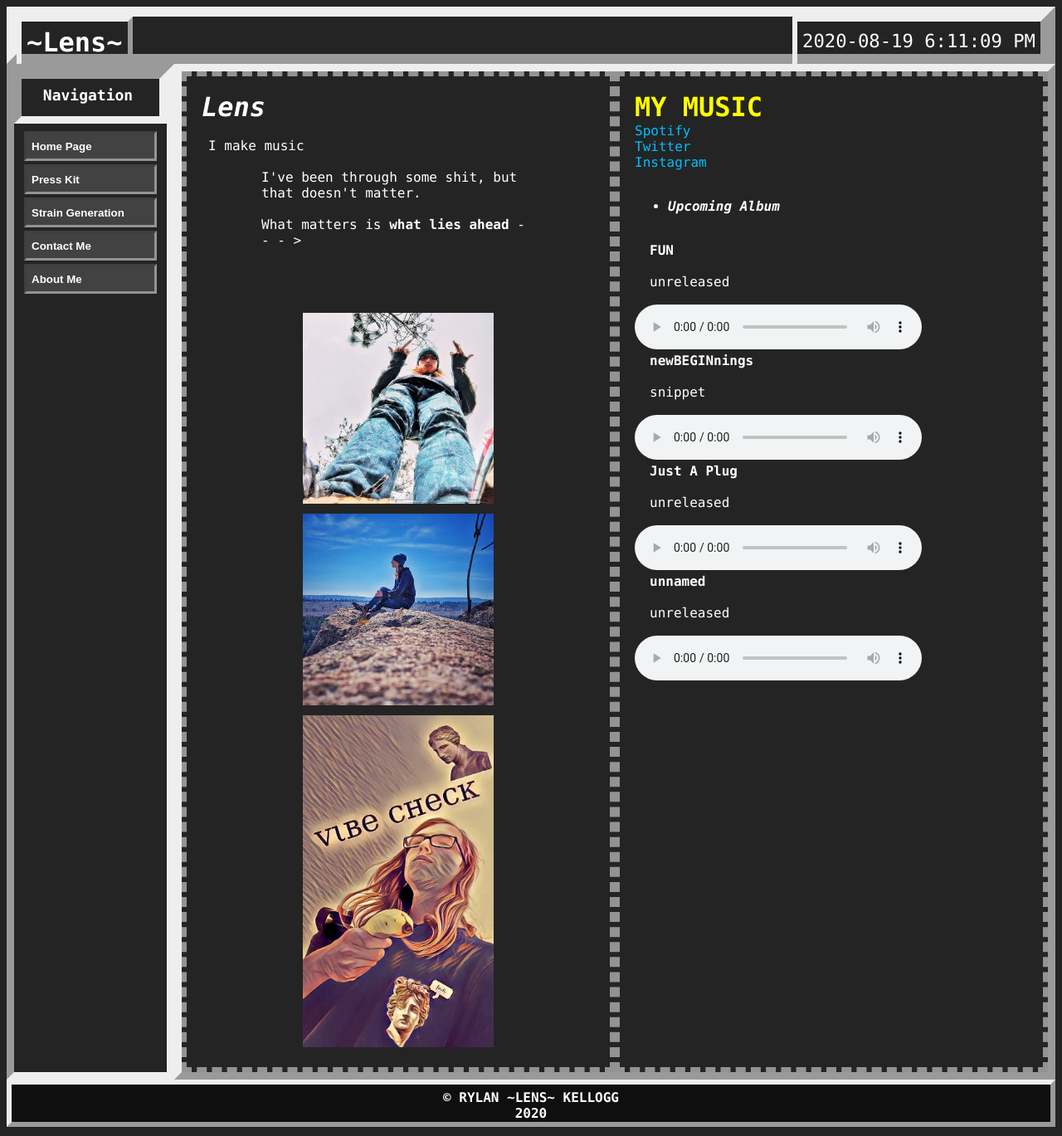
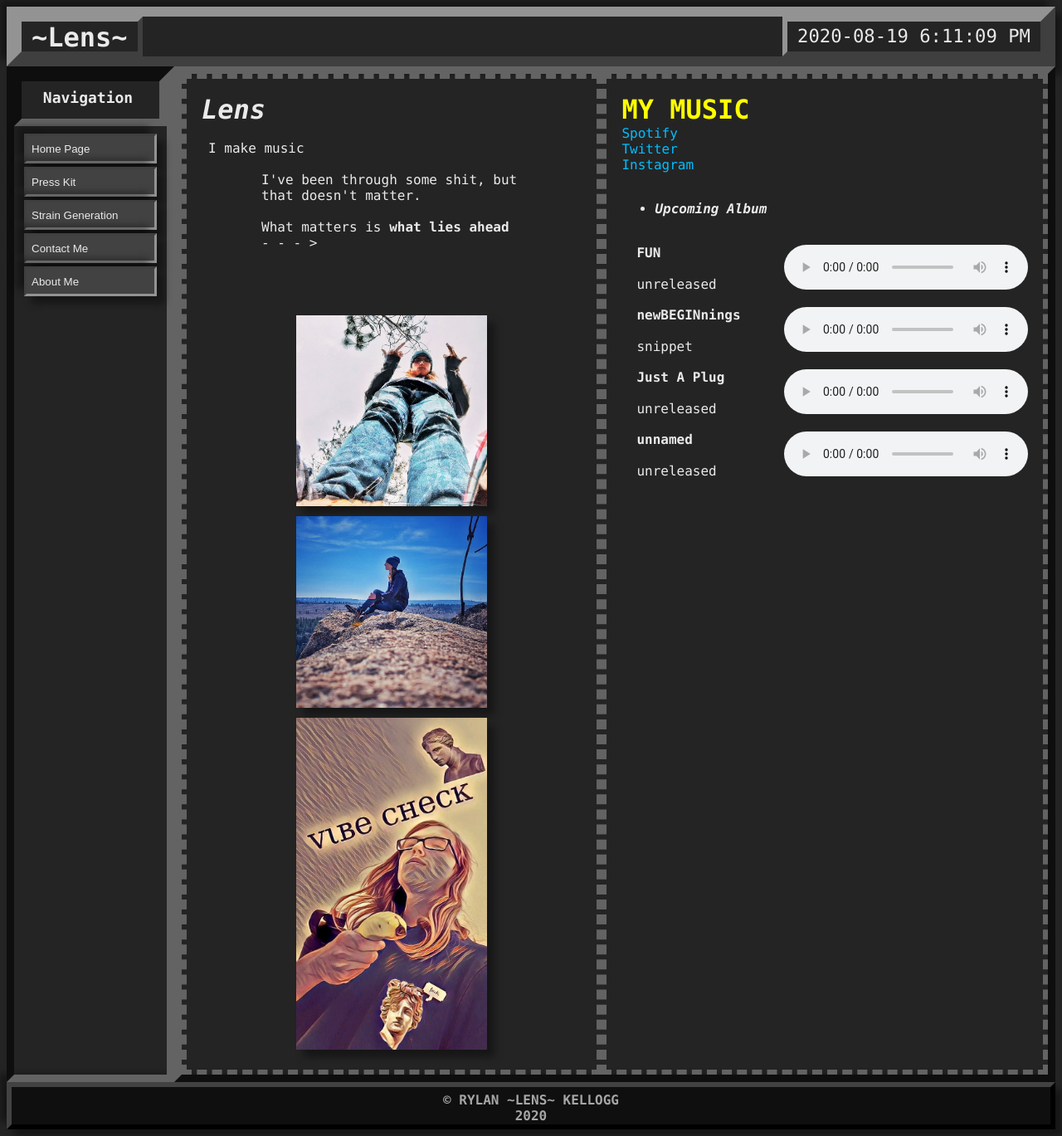
Before and after one commit to LensPlaysGames/LensSite, a PHP site: page /EPK.html in a window 1280 px wide. Shown: the whole page at 83% size. Run offline with PHP 8.4, Linux system fonts and the light colour scheme.

Commit message:
V0.2.2.0
- Image Shadows
- Music: Track Titles and Audio lined up
- Header Style Consolidation into Stylesheet

```diff
--- a/CSS/StyleSheet1.css
+++ b/CSS/StyleSheet1.css
@@ -1,9 +1,15 @@
 .head {
-    height: 45px;
-    text-align: center;
     font-size: xx-large;
     font-weight: bolder;
-    border: 12px outset;
+    border: 12px outset #939393;
+    box-shadow: rgba(0, 0, 0, .4) 9px 9px 9px, rgba(0, 0, 0, .4) -9px -9px 9px;
+}
+
+.headcont {
+    height: 36px;
+    border: 6px outset #939393;
+    margin: -6px;
+    padding: 0px 12px 0px 12px;
 }
 
 .sidebar {
@@ -11,7 +17,7 @@
     width: 9vw;
     display: flex;
     flex-direction: column;
-    border: 9px inset;
+    border: 9px inset #636363;
     padding: 6px 6px 6px 6px;
 }
 
@@ -30,8 +36,9 @@
     height: 27px;
     padding: 9px 9px 9px 3px;
     margin: -6px -6px 6px -6px;
-    border: 9px inset;
+    border: 9px inset #636363;
     text-align: center;
+    transition-duration: .4s;
 }
 
 .content {
@@ -40,7 +47,7 @@
     display: flex;
     flex-direction: column;
     padding: 0px;
-    border: 9px outset;
+    border: 9px outset #636363;
     word-wrap: hyphenate;
 }
 
@@ -50,7 +57,7 @@
     display: flex;
     flex-direction: column;
     padding: 18px;
-    border: 6px dashed #939393;
+    border: 6px dashed #636363;
     word-wrap: break-word;
 }
 
@@ -60,7 +67,7 @@
     display: flex;
     flex-direction: column;
     padding: 0px 18px 18px 18px;
-    border: 6px dashed #939393;
+    border: 6px dashed #636363;
     word-wrap: break-word;
 }
 
@@ -68,9 +75,11 @@
     height: 45px;
     display: flex;
     flex-direction: row;
+    color: #a6a6a6;
     background-color: #0f0f0f;
-    border: 6px outset;
+    border: 6px outset #424242;
     clear: both;
+    box-shadow: rgba(0, 0, 0, .4) 9px 9px 9px, rgba(0, 0, 0, .4) -9px -9px 9px;
 }
 
 .footconts {
@@ -86,11 +95,13 @@
 .button {
     background-color: #424242;
     border: 3px inset #939393;
-    color: white;
-    font-weight: bold;
+    color: #eaeaea;
+    font-weight: 400;
     text-align: start;
     display: inline-block;
     max-width: 100%;
+    box-shadow: rgba(0, 0, 0, .4) 9px 9px 9px, rgba(0, 0, 0, .4) -9px -9px 9px;
+    transition-duration: .4s;
 }
 
     .button:hover {
@@ -100,7 +111,7 @@
 .buttonnoresize {
     background-color: #424242;
     border: 3px inset #939393;
-    color: white;
+    color: #eaeaea;
     font-weight: normal;
     text-align: start;
     display: inline-block;
@@ -110,23 +121,17 @@
         filter: invert();
     }
 
+
+
 body {
     background-color: #242424;
-    color: white;
-}
-
-section {
+    color: #eaeaea;
     font-family: Consolas;
 }
 
-div {
-    font-family: Consolas;
+img {
+    box-shadow: rgba(0, 0, 0, .4) 9px 9px 9px;
 }
-
-form {
-    font-family: Consolas;
-}
-
 /* HYPERLINK */
 a {
     color: deepskyblue;
@@ -142,12 +147,16 @@ a {
 
 
 
+
+.noshadow {
+    box-shadow: none;
+    text-shadow: none;
+}
+
+
+
 .wide100 {
     width: 100%;
-}
-
-.wide72 {
-    width: 72%;
 }
 
 .wide54 {
@@ -156,18 +165,6 @@ a {
 
 .wide36 {
     width: 36%;
-}
-
-.wide27 {
-    width: 27%;
-}
-
-.wide18 {
-    width: 18%;
-}
-
-.wide9 {
-    width: 9%;
 }
 
 
--- a/EPK.html
+++ b/EPK.html
@@ -46,21 +46,21 @@
 
 				<div class="flexcolumn">
 					<ul><li><h4 class="bottommar"><cite>Upcoming Album</cite></h4></li></ul>
-					<div>
-						<span class="contenttxt noborder" style=" min-width: 12vw;"><strong>FUN</strong><br />unreleased</span>
-						<audio src="audio/FUNfullmix.mp3" style="min-width: 27vw;" controls>AUDIO UNSUPPORTED</audio>
+					<div class="flexrow">
+						<span class="contenttxt noshadow noborder" style=" min-width: 12vw;"><strong>FUN</strong><br />unreleased</span>
+						<audio src="audio/FUNfullmix.mp3" style="min-width: 23vw;" controls>AUDIO UNSUPPORTED BY YOUR BROWSER</audio>
 					</div>
-					<div>
-						<span class="contenttxt noborder" style=" min-width: 12vw;"><strong>newBEGINnings</strong><br />snippet</span>
-						<audio src="audio/newBEGINnings.mp3" style="min-width: 27vw;" controls>AUDIO UNSUPPORTED</audio>
+					<div class="flexrow">
+						<span class="contenttxt noshadow noborder" style=" min-width: 12vw;"><strong>newBEGINnings</strong><br />snippet</span>
+						<audio src="audio/newBEGINnings.mp3" style="min-width: 23vw;" controls>AUDIO UNSUPPORTED BY YOUR BROWSER</audio>
 					</div>
-					<div>
-						<span class="contenttxt noborder" style=" min-width: 12vw;"><strong>Just A Plug</strong><br />unreleased</span>
-						<audio src="audio/JustAPlugVocalsMix.mp3" style="min-width: 27vw;" controls>AUDIO UNSUPPORTED</audio>
+					<div class="flexrow">
+						<span class="contenttxt noshadow noborder" style=" min-width: 12vw;"><strong>Just A Plug</strong><br />unreleased</span>
+						<audio src="audio/JustAPlugVocalsMix.mp3" style="min-width: 23vw;" controls>AUDIO UNSUPPORTED BY YOUR BROWSER</audio>
 					</div>
-					<div>
-						<span class="contenttxt noborder" style="min-width: 12vw;"><strong>unnamed</strong><br />unreleased</span>
-						<audio src="audio/YouKnowmix.mp3" style="min-width: 27vw;" controls>AUDIO UNSUPPORTED</audio>
+					<div class="flexrow">
+						<span class="contenttxt noshadow noborder" style="min-width: 12vw;"><strong>unnamed</strong><br />unreleased</span>
+						<audio src="audio/YouKnowmix.mp3" style="min-width: 23vw;" controls>AUDIO UNSUPPORTED BY YOUR BROWSER</audio>
 					</div>
 				</div>
 			</div>
--- a/Header.html
+++ b/Header.html
@@ -1,6 +1,6 @@
 <div class="flexrow medpadding" style="justify-content: space-between;">
-    <span style="border: 6px outset; margin: -6px; padding: 6px;">~Lens~</span>
-    <small style="border: 6px outset; margin: -6px; padding: 6px;">
+    <span class="headcont"> ~Lens~ </span>
+    <small class="headcont">
         <time id="time" class="txtsml" style="font-weight: normal;"></time>
     </small>
 </div>
--- a/JS/sidebar.js
+++ b/JS/sidebar.js
@@ -1,15 +1,25 @@
 $(function () {
     var defaultsidebarheadtext = "Navigation"
-    var presidebarheadtext = "Navigate To: ";
     var sidebarhead = $("#sidebarhead");
 
     sidebarhead.html(defaultsidebarheadtext);
 
-    $(".sidebarselection").hover(function () {
-        sidebarhead.text($(this).prop("alt"));
-        sidebarhead.css("font-size", "24px");
-    }, function () {
-        sidebarhead.text(defaultsidebarheadtext);
-        sidebarhead.css("font-size", "18px");
-    });
+    $(".sidebar").hover(
+        function () {
+            sidebarhead.css("font-size", "24px");
+        },
+        function () {
+            sidebarhead.css("font-size", "18px");
+            sidebarhead.text(defaultsidebarheadtext);
+        }
+    );
+
+    $(".sidebarselection").hover(
+        function () {
+            sidebarhead.text($(this).prop("alt"));
+        },
+        function () {
+            return;
+        }
+    );
 });
--- a/JS/strains.js
+++ b/JS/strains.js
@@ -75,7 +75,7 @@ function HTMLListFromArray(array) {
     var r = "<small>" + array.length + " Strains Found";
     r += "<ul>";
     for (var n = 0; n < array.length; n++) {
-        r += "<li>" + array[n] + "</li>";
+        r += "<li style='list-style-type: none; text-align: left;'>" + array[n] + "</li>";
     }
     r += "</ul></small>";
     return r;
```
